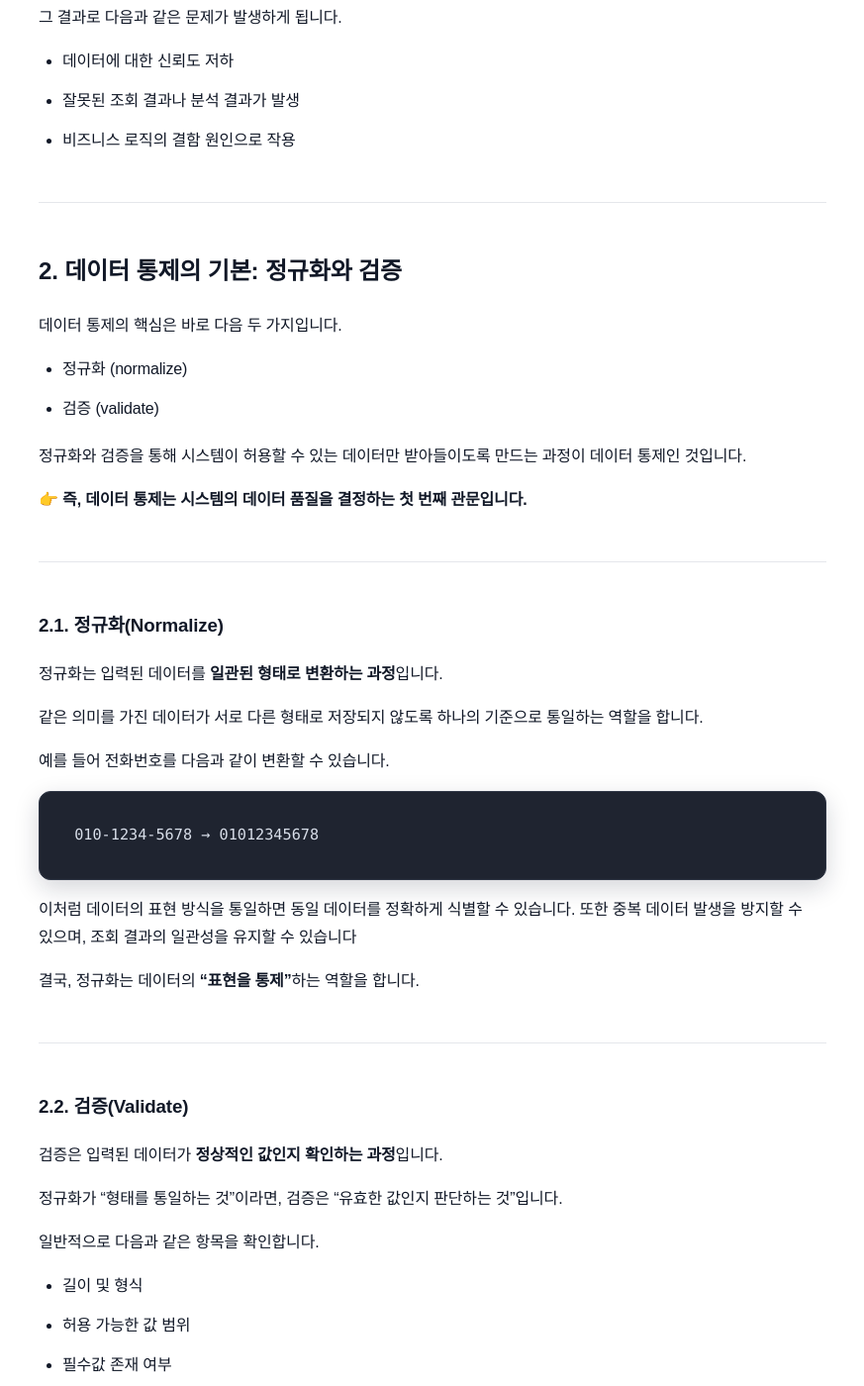
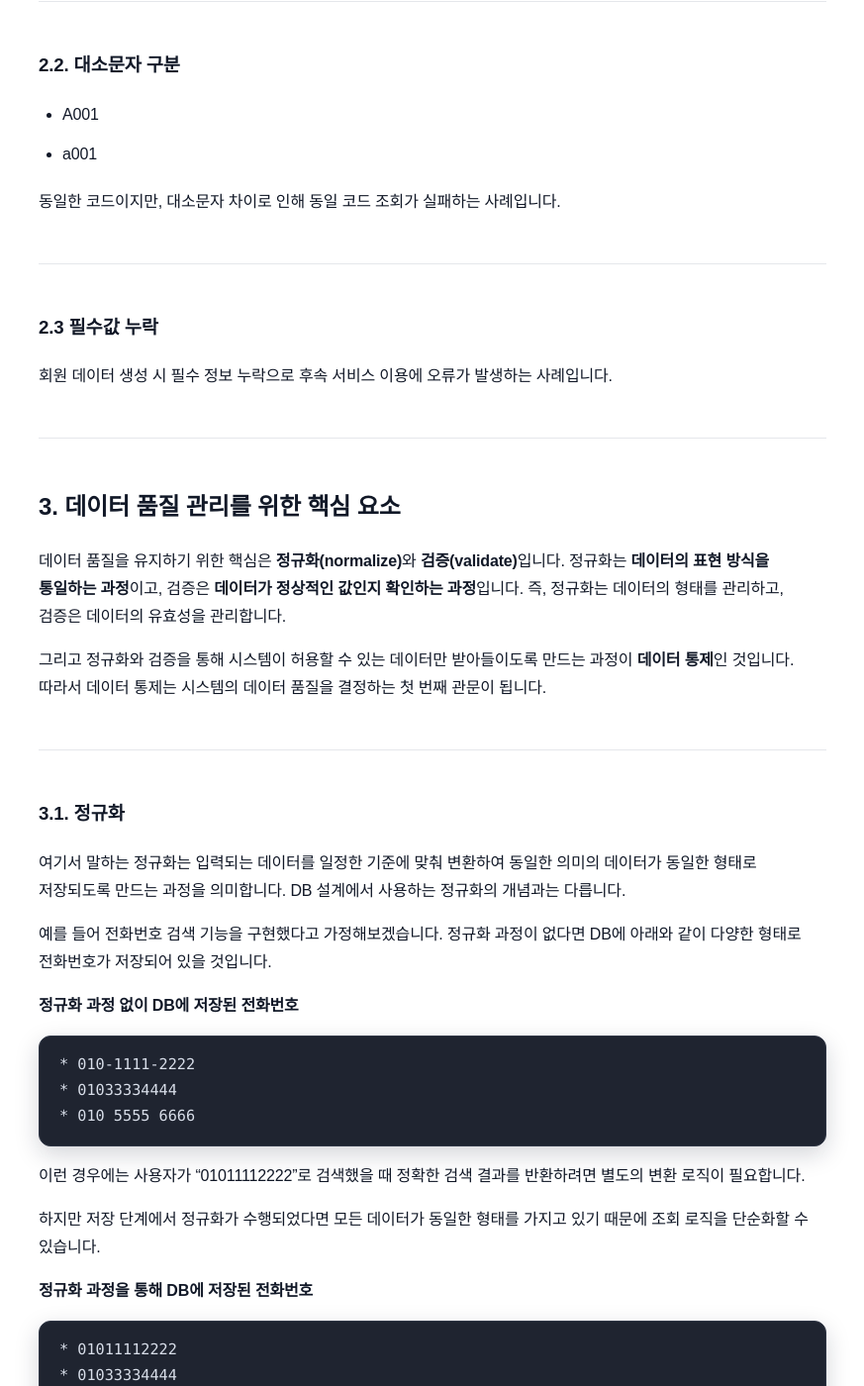
Before and after one commit to sanghoon-lee/sanghoon-lee.github.io, a Jekyll site: the page built from _posts/2026-03-22-normalize.md, in a window 1280 px wide and 1400 px high, scrolled down 2195 px. Shown: the whole window at 99% size, without its empty margins (203-1076 px from the left). Built offline with Jekyll 4.4.1, drawn with Linux system fonts in a browser that asks for light colours; nearby versions of some CDN libraries; comment, search, counter and statistics services are not loaded; some of the changed text lies outside the part shown.

Commit message:
정규화와 검증 리라이팅

````diff
--- a/_posts/2026-03-22-normalize.md
+++ b/_posts/2026-03-22-normalize.md
@@ -1,145 +1,198 @@
 ---
 layout: post
-title: "왜 데이터는 점점 망가질까? – 정규화와 검증이 필요한 이유"
+title: "[학습기록] 데이터 품질을 지키는 방법: 정규화(Normalization)와 검증(Validation)"
 date: 2026-03-22
-description: 데이터의 정규화와 검증이 필요한 이유를 정리해서 작성한 포스팅입니다.
+description: 데이터 품질 저하가 발생하는 원인과 이를 방지하기 위한 데이터 정규화(Normalization)와 검증(Validation)의 개념, 그리고 올바른 데이터 처리 흐름을 정리한 글입니다.
 image: /assets/images/quality.jpg
-categories: 개념정리
+categories: 학습기록
+tags:
+  - 데이터품질
+  - DB
 ---
 
-서비스를 운영하고 유지보수를 담당하는 과정에서는 예상하지 못한 이슈들이 반복적으로 발생합니다.
+처음에는 정상적으로 동작하던 시스템도 운영 기간이 길어질수록 데이터 품질 문제가 발생하는 경우가 많습니다. 허용되지 않는 값들이 유입되거나, 동일한 의미의 데이터가 서로 다른 형태로 저장되면서 데이터 품질은 점점 저하될 수 있습니다.
 
-장애 대응이나 급한 요구사항 반영을 위한 임시적인 처리가 누적되기도 합니다.
-
-기술부채가 쌓이는 동시에 서비스는 점점 확장되면서 유입되는 데이터의 양은 증가하고 형태는 더욱 다양해집니다.
-
-하지만 데이터의 오염도 그만큼 빠르게 진행될 수 있습니다. 도대체 데이터가 오염되는 이유는 무엇일까요?
-
----
-
-## 1. 데이터의 통제가 필요한 이유
-
-서비스로 유입되는 데이터가 명확하게 통제되지 못하면 결국 잠재적인 결함과 오류만 누적되는 결과로 이어지게 됩니다.
-
-데이터가 오염되면서 결함과 오류의 잠재적인 원인으로 작용하기 때문입니다.
-
-<img class="main-image" src="/assets/images/control.png" alt="control 이미지">
-
-그래서 서비스 운영 초기부터 명확한 데이터 통제 기준을 수립하는 것이 필요합니다.
-
----
-
-### 1.1. 데이터 저장 방식의 일관성 유지
-
-데이터 저장 방식에 대한 기준이 없으면, 같은 의미를 가진 데이터라도 서로 다른 형태로 저장될 수 있습니다.
-
-전화번호가 대표적인 사례에 해당됩니다. 전화번호는 다음과 같이 다양한 형태로 입력될 수 있습니다.
+전화번호 하나만 보더라도 다음과 같이 다양한 형태로 저장될 수 있습니다.
 
 * 010-1234-5678
 * 01012345678
 * 010 1234 5678
 
-입력받은 그대로 저장하면 시스템에서는 서로 다른 데이터로 인식됩니다.
+사람은 모두 동일한 전화번호로 인식할 수 있지만, 시스템은 서로 다른 데이터로 인식하게 됩니다. 이런 데이터 품질 저하는 서비스 운영과 관련된 조회·통계·정산·고객 대응 과정에서 다양한 문제를 발생시킬 수 있습니다.
 
-그 결과로 다음과 같은 문제가 발생하게 됩니다.
-
-* 동일 데이터를 하나로 식별 불가
-* 중복 데이터 증가
-* 조회 결과의 일관성 저하
+그렇다면 데이터는 어떻게 관리해야 할까요?
 
 ---
 
-### 1.2. 비정상적인 데이터의 축적 방지
+## 1. 데이터의 품질 문제가 발생하는 이유
 
-검증없이 데이터를 저장하면 비정상적인 데이터도 정상으로 받아들이게 됩니다.
+서비스가 성장하면서 데이터가 생성되는 경로는 점점 다양해집니다. 신규 기능 추가, 외부 시스템 연동, 운영 과정에서의 예외 처리 등이 반복되면서 동일한 의미의 데이터가 서로 다른 형태로 저장될 가능성이 높아집니다. 또한 운영 과정에서 장애 대응이나 긴급한 요구사항 반영을 위한 예외 처리가 누적되면서 데이터 처리 기준이 일관되지 않게 변경될 수 있습니다.
 
-예를 들어 다음과 같은 상황이 발생할 수 있습니다.
+하지만 서비스로 유입되는 데이터가 명확하게 통제되지 못하면, 데이터의 품질도 그만큼 빠르게 저하되면서 잠재적인 결함과 오류만 누적되는 결과로 이어지게 됩니다.
 
-* 전화번호 컬럼에 이름과 같은 관련 없는 값이 저장되는 경우
-* 데이터 형식이 맞지 않는 값이 그대로 저장되는 경우
-* 필수 컬럼에 값이 null로 저장되는 경우
+<img class="main-image" src="/assets/images/control.png" alt="데이터 통제 이미지">
 
-그 결과로 다음과 같은 문제가 발생하게 됩니다.
+데이터 품질 저하로 발생할 수 있는 대표적인 문제는 다음과 같습니다.
 
-* 데이터에 대한 신뢰도 저하
-* 잘못된 조회 결과나 분석 결과가 발생
-* 비즈니스 로직의 결함 원인으로 작용
+* 동일한 데이터를 하나로 식별 불가
+* 중복 데이터 증가
+* 검색 및 조회 결과 불일치
+* 통계 및 분석 결과 오류
+* 비즈니스 로직 예외 발생
+
+따라서 서비스 초기부터 데이터가 어떤 형태로 저장되어야 하는지 기준을 정의하고 관리하는 것이 중요합니다.
 
 ---
 
-## 2. 데이터 통제의 기본: 정규화와 검증
+## 2. 실무에서 발생하는 데이터 품질 문제 사례
 
-데이터 통제의 핵심은 바로 다음 두 가지입니다.
 
-* 정규화 (normalize)
-* 검증 (validate)
+### 2.1. 전화번호 형식 불일치
 
-정규화와 검증을 통해 시스템이 허용할 수 있는 데이터만 받아들이도록 만드는 과정이 데이터 통제인 것입니다.
+* 010-1234-5678
+* 01012345678
 
-👉 **즉, 데이터 통제는 시스템의 데이터 품질을 결정하는 첫 번째 관문입니다.**
+동일한 전화번호이지만, 서로 다른 데이터로 시스템에서 인식되는 문제 발생하는 사례입니다.
 
 ---
 
-### 2.1. 정규화(Normalize)
+### 2.2. 대소문자 구분
 
-정규화는 입력된 데이터를 **일관된 형태로 변환하는 과정**입니다.
+* A001
+* a001
 
-같은 의미를 가진 데이터가 서로 다른 형태로 저장되지 않도록 하나의 기준으로 통일하는 역할을 합니다.
-
-예를 들어 전화번호를 다음과 같이 변환할 수 있습니다.
-
-```text
-010-1234-5678 → 01012345678
-```
-
-이처럼 데이터의 표현 방식을 통일하면 동일 데이터를 정확하게 식별할 수 있습니다. 또한 중복 데이터 발생을 방지할 수 있으며, 조회 결과의 일관성을 유지할 수 있습니다
-
-결국, 정규화는 데이터의 **“표현을 통제”**하는 역할을 합니다.
+동일한 코드이지만, 대소문자 차이로 인해 동일 코드 조회가 실패하는 사례입니다.
 
 ---
 
-### 2.2. 검증(Validate)
+### 2.3 필수값 누락
 
-검증은 입력된 데이터가 **정상적인 값인지 확인하는 과정**입니다.
-
-정규화가 “형태를 통일하는 것”이라면, 검증은 “유효한 값인지 판단하는 것”입니다.
-
-일반적으로 다음과 같은 항목을 확인합니다.
-
-* 길이 및 형식
-* 허용 가능한 값 범위
-* 필수값 존재 여부
-
-검증을 생략하면, 비정상적인 데이터도 그대로 저장될 수 있기 때문에 신뢰성이 보장되지 않습니다.
-
-결국, 검증은 데이터의 **“유효성을 확인”**하는 역할을 합니다.
+회원 데이터 생성 시 필수 정보 누락으로 후속 서비스 이용에 오류가 발생하는 사례입니다.
 
 ---
 
-## 3. 올바른 데이터 처리 흐름
+## 3. 데이터 품질 관리를 위한 핵심 요소
 
-정규화와 검증은 순서가 중요합니다.
+데이터 품질을 유지하기 위한 핵심은 **정규화(normalize)**와 **검증(validate)**입니다. 정규화는 **데이터의 표현 방식을 통일하는 과정**이고, 검증은 **데이터가 정상적인 값인지 확인하는 과정**입니다. 즉, 정규화는 데이터의 형태를 관리하고, 검증은 데이터의 유효성을 관리합니다.
 
-서비스로 유엽되는 데이터는 반드시 다음과 같은 흐름으로 처리되어야 합니다.
+그리고 정규화와 검증을 통해 시스템이 허용할 수 있는 데이터만 받아들이도록 만드는 과정이 **데이터 통제**인 것입니다. 따라서 데이터 통제는 시스템의 데이터 품질을 결정하는 첫 번째 관문이 됩니다.
 
-```text
-입력값
-  ↓
-정규화 (normalize)
-  ↓
-검증 (validate)
-  ↓
-저장
+---
+
+### 3.1. 정규화
+
+여기서 말하는 정규화는 입력되는 데이터를 일정한 기준에 맞춰 변환하여 동일한 의미의 데이터가 동일한 형태로 저장되도록 만드는 과정을 의미합니다. DB 설계에서 사용하는 정규화의 개념과는 다릅니다.
+
+예를 들어 전화번호 검색 기능을 구현했다고 가정해보겠습니다. 정규화 과정이 없다면 DB에 아래와 같이 다양한 형태로 전화번호가 저장되어 있을 것입니다.
+
+**정규화 과정 없이 DB에 저장된 전화번호**
+```nohighlight
+* 010-1111-2222
+* 01033334444
+* 010 5555 6666
 ```
 
-먼저 데이터를 일관된 형태로 변환한 뒤, 그 값이 유효한지 검증해야 합니다.
+이런 경우에는 사용자가 "01011112222"로 검색했을 때 정확한 검색 결과를 반환하려면 별도의 변환 로직이 필요합니다.
 
-이 순서가 뒤바뀌거나 생략되면 문제가 발생하게 됩니다.
+하지만 저장 단계에서 정규화가 수행되었다면 모든 데이터가 동일한 형태를 가지고 있기 때문에 조회 로직을 단순화할 수 있습니다.
+
+**정규화 과정을 통해 DB에 저장된 전화번호**
+```nohighlight
+* 01011112222
+* 01033334444
+* 01055556666
+```
+
+정규화를 통해 얻을 수 있는 효과는 다음과 같습니다.
+
+1. 서로 다른 표현 방식 때문에 발생하는 데이터 불일치를 방지할 수 있습니다.
+2. 동일한 의미의 데이터가 서로 다른 형태로 저장되는 문제를 방지할 수 있습니다.
+3. 검색 조건이 저장된 데이터 형태에 따라 달라지는 문제를 방지할 수 있습니다. (예: 전화번호 검색 시 하이픈 포함 여부에 따라 결과가 달라지는 문제)
+
+---
+
+### 3.2. 검증
+
+검증은 입력된 데이터가 시스템에서 허용 가능한 값인지 확인하는 과정입니다.
+
+정규화가 "형태를 통일하는 과정"이라면 검증은 "정상적인 데이터인지 판단하는 과정"입니다.
+
+일반적으로 다음 항목을 확인합니다.
+
+- 필수값 존재 여부
+- 데이터 형식
+- 데이터 길이
+- 허용 가능한 값 범위
+
+검증을 생략하면 비정상적인 데이터도 정상 데이터로 저장됩니다.
+
+```nohighlight
+01012345678 → 정상
+0101234 → 비정상(길이 오류)
+홍길동 → 비정상(형식 오류)
+```
+
+따라서 저장 전 데이터가 정상적인지 확인하는 과정은 반드시 필요합니다.
+
+---
+
+## 4. 데이터 처리 흐름
+
+정규화와 검증은 처리 순서가 중요합니다. 일반적인 데이터 처리 흐름은 다음과 같습니다.
+
+```mermaid
+flowchart LR
+
+A[사용자 입력]
+B[데이터 정규화<br/>Normalize]
+C[데이터 검증<br/>Validate]
+D[DB 저장]
+
+A --> B
+B --> C
+C --> D
+```
+
+먼저 입력된 데이터를 기준에 맞게 변환한 뒤 정상적인 데이터인지 검증해야 합니다.
+
+만약 검증 이후에 정규화를 수행하면, 동일한 의미를 가진 데이터가 서로 다른 값으로 판단될 수 있습니다.
+
+---
+
+## 5. 데이터 검증은 어디에서 해야 할까?
+
+데이터 검증은 특정 한 곳에서만 수행하는 것이 아니라 여러 계층에서 역할을 나누는 것이 일반적입니다.
+
+```mermaid
+flowchart TD
+
+A[Client<br/>입력값 검증]
+B[API Layer<br/>형식 검증]
+C[Service Layer<br/>비즈니스 검증]
+D[Database<br/>무결성 검증]
+
+A --> B
+B --> C
+C --> D
+```
+
+| 위치            | 역할            |
+| ------------- | ------------- |
+| Client        | 사용자 입력 오류 방지  |
+| API Layer     | 요청 데이터 형식 검증  |
+| Service Layer | 비즈니스 규칙 검증    |
+| Database      | 최종 데이터 무결성 보장 |
+
+특히 중요한 점은 클라이언트 검증만으로 충분하지 않다는 것입니다.
+
+클라이언트는 우회가 가능하기 때문에 서버와 데이터베이스에서도 반드시 검증 체계를 가져야 합니다. 애플리케이션 검증은 비즈니스 규칙을 검증하고, 데이터베이스 Constraint는 잘못된 데이터 저장 자체를 차단하는 최종 방어선 역할을 합니다.
+
+---
+
+## 6. 마무리
+
+데이터 품질 문제는 갑자기 발생하는 것이 아니라 작은 예외들이 누적되면서 발생합니다. 처음에는 단순한 입력 차이처럼 보이는 문제가 시간이 지나면 데이터 중복, 조회 오류, 서비스 장애의 원인이 될 수 있습니다.
 
 정규화와 검증은 선택사항이 아닙니다. 서비스 전체의 품질을 좌우하는 핵심 설계이며, 시스템이 데이터를 받아들이기 위한 최소한의 기준입니다.
 
-이 기준이 없으면 데이터가 오염되면서 시스템은 점점 더 수정하기 어려운 구조로 변하게 될 것입니다.
-
----
-
-#데이터 #오염 #품질 #정규화 #검증
+이러한 기준이 없다면 데이터 품질은 지속적으로 저하되고, 시간이 지날수록 시스템 유지보수 비용은 증가하게 됩니다.
````
